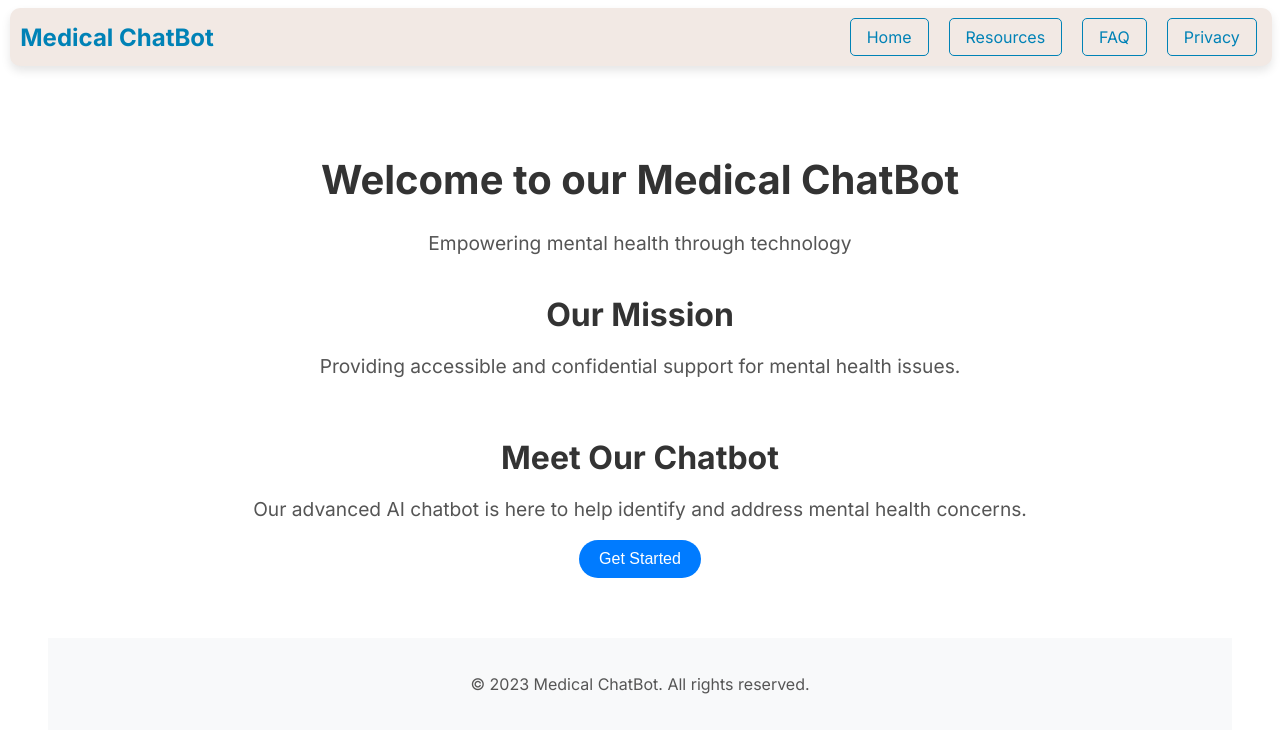
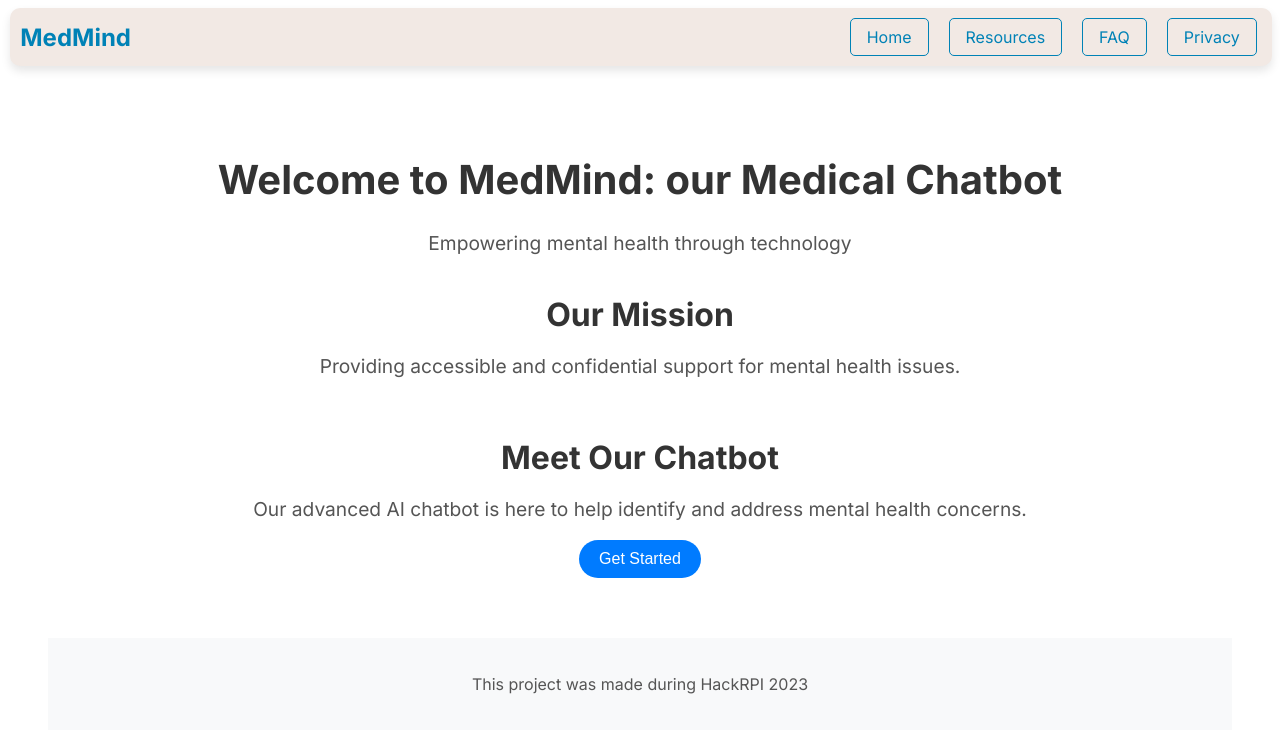
Before and after one commit to BriLo0916/HackRpiProject2023, a Next.js app in the folder frontend/: page / in a window 1280 px wide. Shown: the top 732 px of the page. Built offline with nearby package versions, Linux system fonts and the light colour scheme.

Commit message:
Updated Home Page

```diff
--- a/frontend/src/app/components/navbar/navbar.js
+++ b/frontend/src/app/components/navbar/navbar.js
@@ -6,7 +6,7 @@ function Navbar() {
   return (
     <>
     <div className={styles["nav-container"]}>
-      <h2>Medical ChatBot</h2>
+      <h2>MedMind</h2>
       <div className={styles["gap"]} />
       <Link href="/"> Home </Link>
       <Link href="/resources"> Resources</Link>
--- a/frontend/src/app/page.js
+++ b/frontend/src/app/page.js
@@ -4,7 +4,7 @@ export default function Home() {
   return (
     <div className={styles.container}>
       <header className={styles.header}>
-        <h1>Welcome to our Medical ChatBot</h1>
+        <h1>Welcome to MedMind: our Medical Chatbot</h1>
         <p>Empowering mental health through technology</p>
       </header>
 
@@ -20,7 +20,7 @@ export default function Home() {
       </section>
 
       <footer className={styles.footer}>
-        <p>&copy; 2023 Medical ChatBot. All rights reserved.</p>
+        <p> This project was made during HackRPI 2023</p>
       </footer>
     </div>
   );
```
